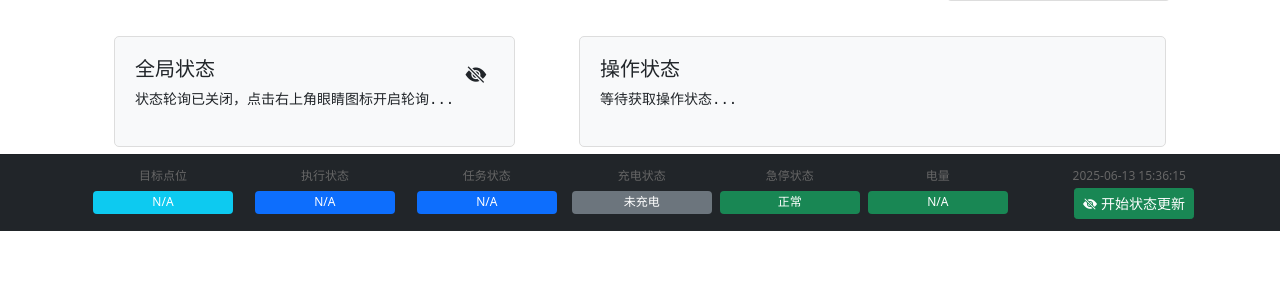
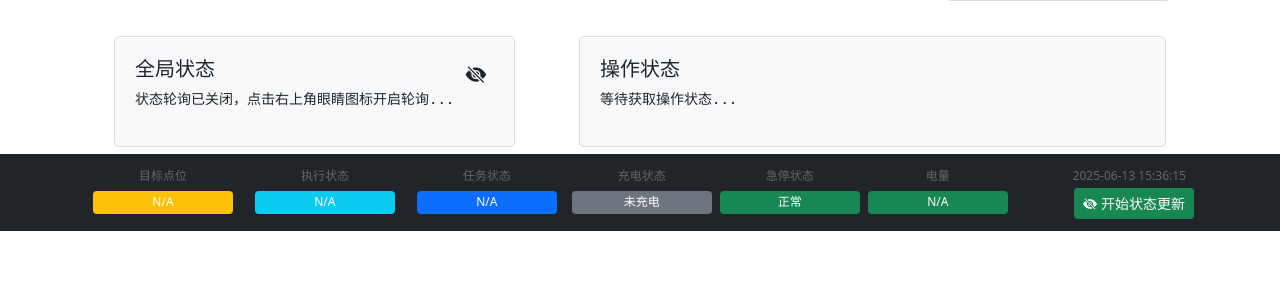
Before and after one commit to kzeng/bk-robot, a Flask app: page / in a window 1280 px wide. Shown: the part 579-866 px from the top of the page. Run offline with Flask 3, Linux system fonts and the light colour scheme; some libraries are stand-ins or nearby versions.

Commit message:
optimze pages

```diff
--- a/app/templates/base.html
+++ b/app/templates/base.html
@@ -100,10 +100,10 @@
                 <tbody>
                     <tr>
                         <td class="text-center">
-                            <span id="moveTarget" class="badge bg-info px-2">N/A</span>
+                            <span id="moveTarget" class="badge bg-warning px-2">N/A</span>
                         </td>
                         <td class="text-center">
-                            <span id="moveStatus" class="badge bg-primary px-2">N/A</span>
+                            <span id="moveStatus" class="badge bg-info px-2">N/A</span>
                         </td>
                         <td class="text-center">
                             <span id="runningStatus" class="badge bg-primary px-2">N/A</span>
```
